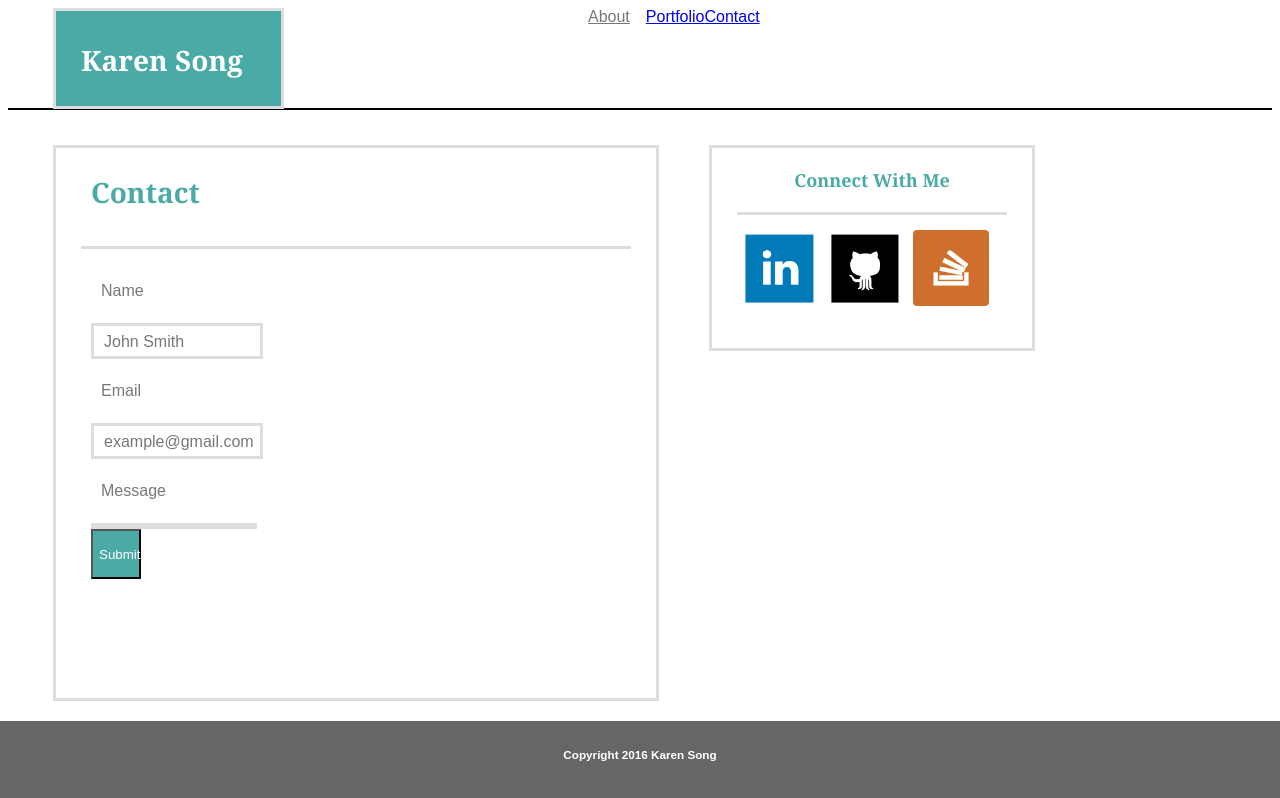
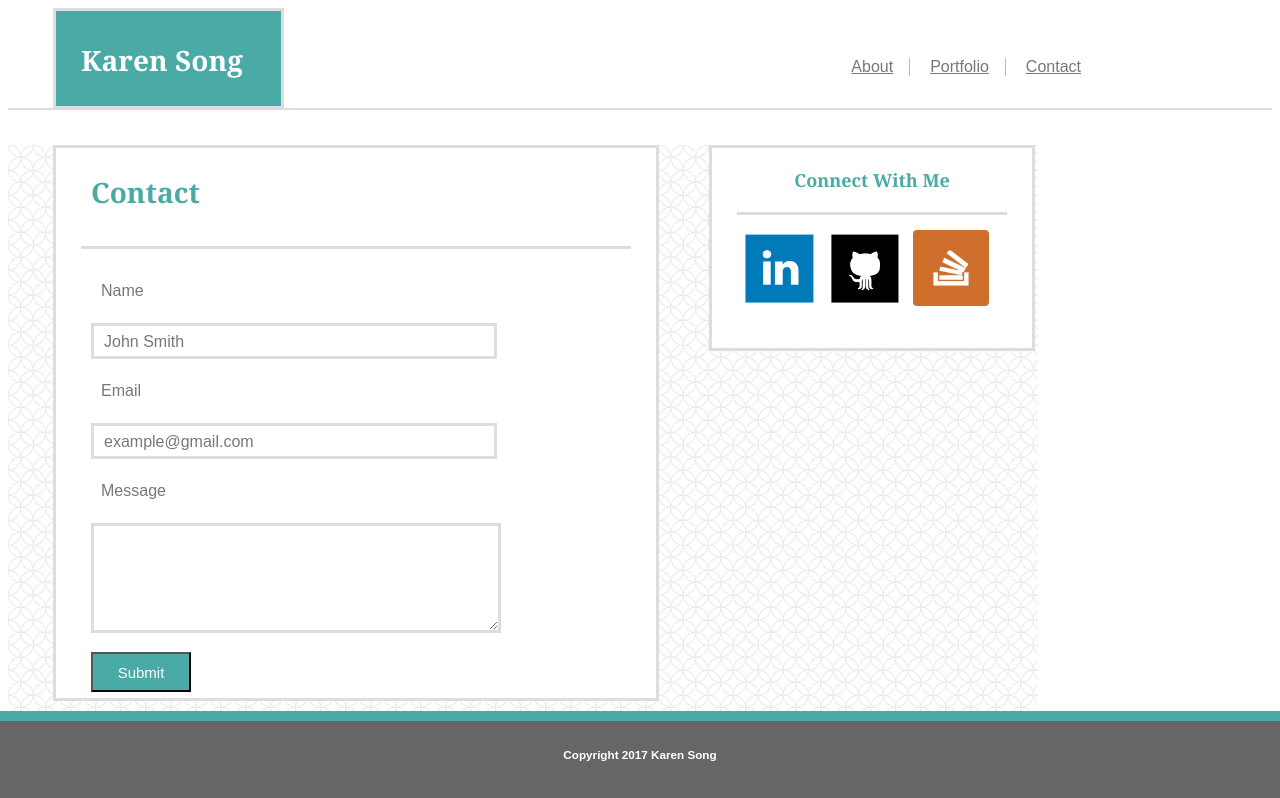
Before and after one commit to Karensong/Basic-Portfolio, a plain HTML site: page contact.html in a window 1280 px wide. Shown: the top 798 px of the page. Drawn offline with Linux system fonts and the light colour scheme.

Commit message:
added latest files

```diff
--- a/contact.html
+++ b/contact.html
@@ -12,24 +12,28 @@
 <div class= "Name headingfont">
 	<h1>Karen Song</h1>
 </div>
-<div class= "tabs">
-	<ul>
-		<div id="first"><li><a href="wwww.google.com">About</a></li></div>
-		<div id="second"<li><a href="www.google.com">Portfolio</a></li></div>
-		<div id="third"<li><a href="www.google.com">Contact</a></li></div>
-	</ul>
+
+	<div class="links" style="float:right;">
+		<ul>
+			<li style="display: inline-block;"><a href="index.html">About</a></li>
+			<li style="display: inline-block;"><a href="portfolio.html">Portfolio</a></li>
+			<li style="display: inline-block;"><a href="contact.html">Contact</a></li>
+		</ul>
+	</div>
 </div>
 </div>
 
 <div id= "Container">
+<div class= "Backgroundcolor">
+</div>
 
-	<div class= "About">
+	<div class= "About" style="background-color: white;">
 
 		<div class= "Abouthead headingfont">
 			<h1>Contact</h1>
 		</div>
 
-		<div class= "Aboutcontent">
+		<div class= "Aboutcontent" style="width:400px;">
 			<div class= "top">
 			<p>Name</p>
 			</div>
@@ -45,23 +49,26 @@
 			<div class= "bottom">
 			<p>Message</p>
 			</div>
-			<div class= "message">
-			</div>
+			<textarea class= "message">
+			</textarea>
+
+
+			<!-- <input type=text></input> can be button, or text box, or placeholder text-->
 
 		<button id="submit">Submit</button>
 		</div>
 	</div>
 
 
-	<div class= "sidebar">
+	<div class= "sidebar" style="background-color: white;">
 		<div class= "Connectme">
 			<h2>Connect With Me</h2>
 		</div>
 
 		<div class= "socialmedia">
-			<img id= "iconone" src="linkedintwo.png">
-			<img id= "icontwo" src="githubtwo.png">
-			<img id= "iconthree" src="stackoverflow.png">
+			<a href="https://www.linkedin.com/in/songkaren" target="_blank"><img id= "iconone" src="linkedintwo.png"></a>
+			<a href="https://github.com/Karensong" target="_blank"><img id= "icontwo" src="githubtwo.png"></a>
+			<a href="https://stackoverflow.com/users/8805994/karen-song" target="_blank"><img id= "iconthree" src="stackoverflow.png"></a>
 		</div>
 	</div>
 
@@ -69,9 +76,8 @@
 
 
 <div class= "footer">
-	<h3>Copyright 2016 Karen Song</h3>
+	<h3>Copyright 2017 Karen Song</h3>
 </div>
 
 
-
 </body>
--- a/style.css
+++ b/style.css
@@ -1,8 +1,24 @@
+/*.Background {*/
+	/*background-image: url(spiration.png);*/
+	/*background-size: 1000px;*/
+	/*width: 1000px;*/
+	/*height: 1000px;*/
+	/*color: grey;*/
+/*}*/
+
+
 .header {
 	width: 100%;
 	height: 100px;
-	border-bottom: 2px solid black;
+	border-bottom: 2px solid #dddddd;
 	margin-bottom: 35px;
+	position: relative;
+}
+
+.links {
+	position: absolute;
+	right: 175px;
+	top: 50px;
 }
 
 .About,
@@ -52,6 +68,22 @@ li a {
 	margin: 0px 50px 30px 30px;
 }
 
+.clearfix:after {
+   content: " "; /* Older browser do not support empty content */
+   visibility: hidden;
+   display: block;
+   height: 0;
+   clear: both;
+}
+
+.About.clearfix:after {
+	content: " ";
+	visibility: hidden;
+	display: block;
+	height: 0;
+	clear: both;
+}
+
 
 .Abouthead.headingfont {
 	border-bottom: solid;
@@ -68,7 +100,7 @@ li a {
 
 #bioimage {
 	height: 200px;
-	width: auto;
+	/*width: auto;*/
 	padding: 5px;
 	float: left;
 	margin: 10px auto;
@@ -201,9 +233,7 @@ li:last-child {
 	width: 100%;
 	height: 8%;
 	background-color: #666666;
-	border-top-color: #4aaaa5;
-	border: solid;
-	border: 50px;
+	border-top: solid 10px #4aaaa5;
 	color: white;
 	text-align: center;
 	padding-top: 15px;
@@ -257,10 +287,13 @@ li:last-child {
 }
 
 #submit {
-	height: 50px;
-	width: 50px;
+	height: 40px;
+	width: 100px;
 	background-color: #4aaaa5;
 	color: white;
+	margin-top: 15px;
+	font-family: 'Arial', 'Helvetica Neue', Helvetica, sans-serif;
+	font-size: 15px;
 }
 
 .middle.inside,
@@ -299,6 +332,43 @@ li:last-child {
 	margin: 0;
 }
 
+textarea {
+	height: 100px;
+	width: 400px;
+
+}
+
+.body {
+    background-image: url(spiration.png);
+    background-color: #cccccc;
+}
+
+a:link {
+	color: #777777;
+}
+
+a:visited {
+	color: red;
+}
+
+a:hover {
+    color: #FF00FF;
+}
+
+a:active {
+    color: #0000FF;
+}
+
+#Container {
+    background-image: url(spiration-light.png);
+    background-color: #cccccc;
+    z-index: -1;
+    height: 1000px;
+    width: 1000px;
+}
+
+
+
 
 /*.links {
 	float: right;
```
Also changed, not shown: index.html (+13 -9 lines), portfolio.html (+15 -12 lines), curls.png (added), spiration-light.png (added), spiration.png (renamed from assets/images/spiration.png), stonehaven.png (added).
